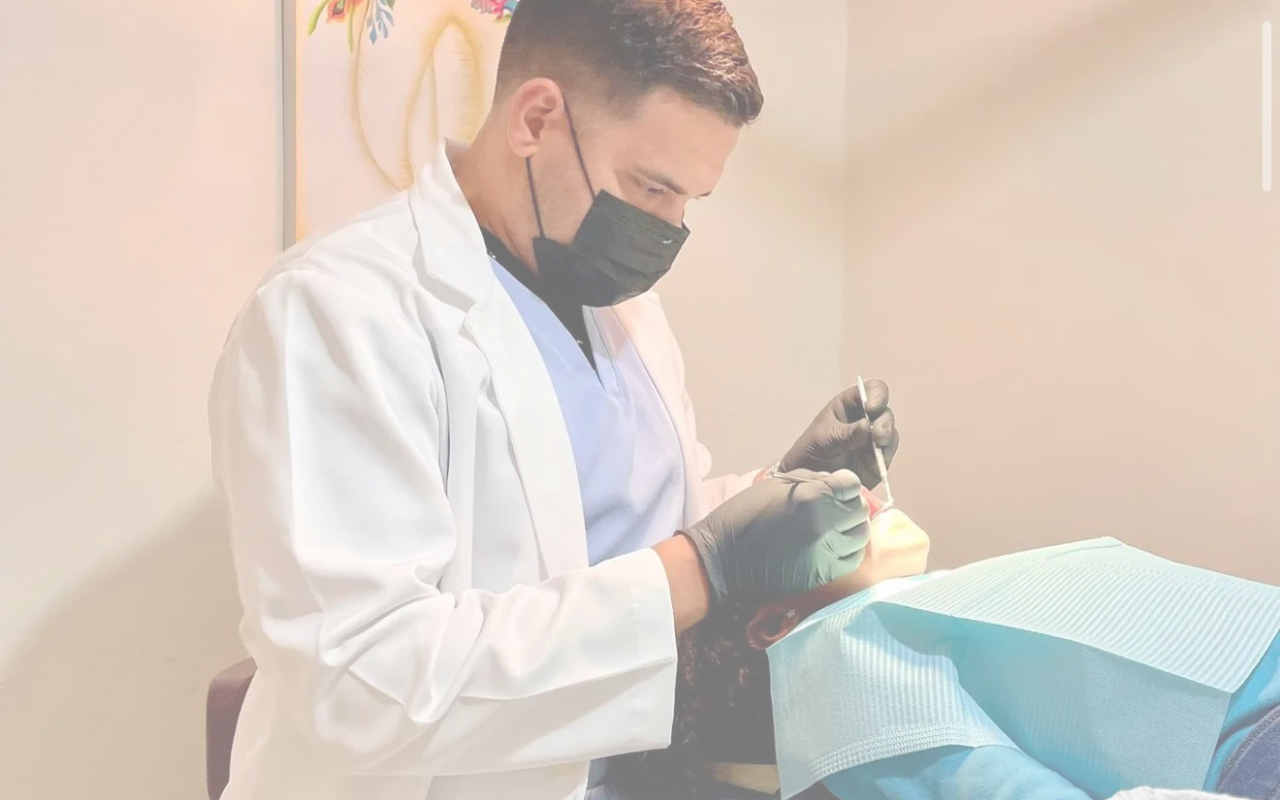
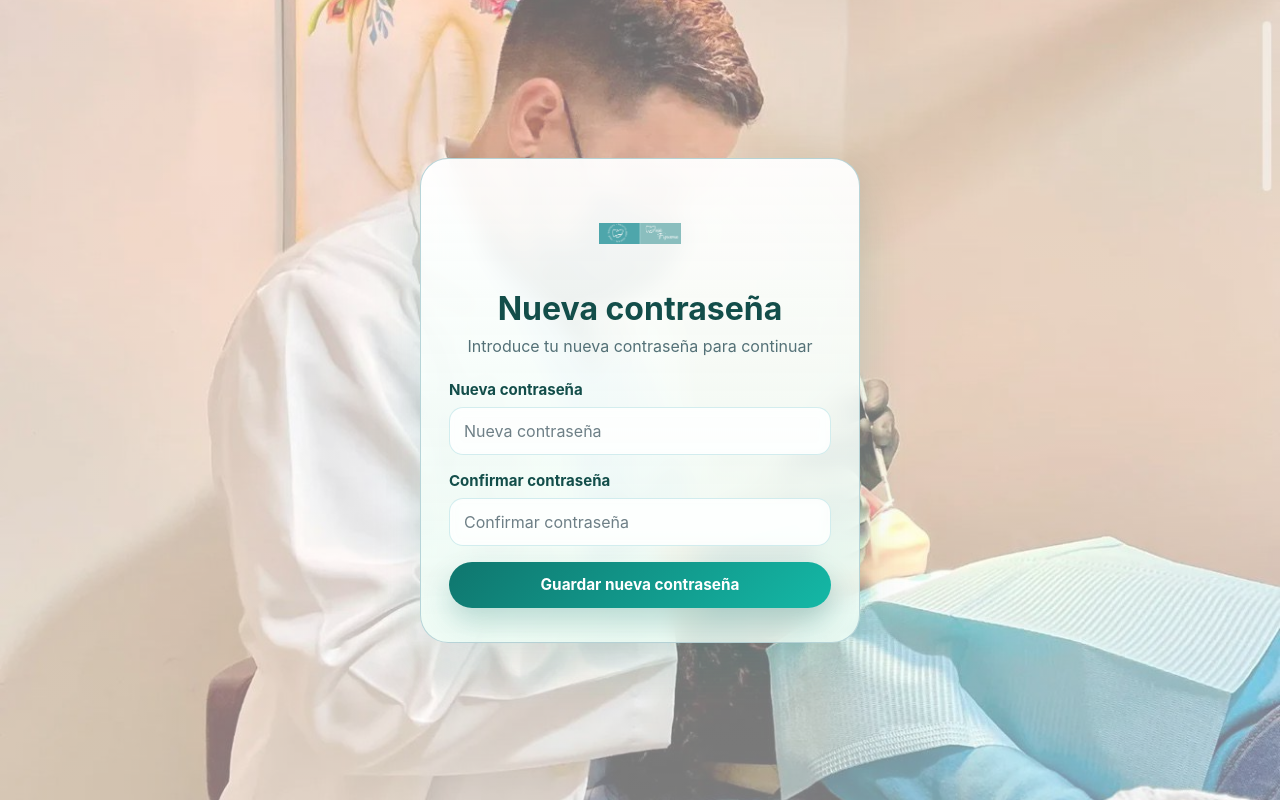
Before and after one commit to alexisrrh/consultorio-odontologico, a React (Vite) app: page /actualizar-password in a window 1280 px wide. Before the commit this address had no page. Built offline with nearby package versions, Linux system fonts and the light colour scheme.

Commit message:
agregar recuperacion de contraseña

```diff
--- a/src/App.jsx
+++ b/src/App.jsx
@@ -11,7 +11,7 @@ import DashboardMedico from "./paginas/DashboardMedico";
 import CitasMedico from "./paginas/CitasMedico";
 import PacienteDetalles from "./paginas/PacienteDetalles";
 import PanelClinico from "./paginas/PanelClinico";
-
+import ActualizarPassword from "./paginas/ActualizarPassword";
 import "./App.css";
 
 function App() {
@@ -34,7 +34,7 @@ function App() {
               </ProtectedRoute>
             }
           />
-
+<Route path="/actualizar-password" element={<ActualizarPassword />} />
           <Route
             path="/dashboard-medico" element={<ProtectedRoute allowedRoles={["medico"]}>
                 <DashboardMedico />
--- /dev/null
+++ b/src/paginas/ActualizarPassword.jsx
@@ -0,0 +1,91 @@
+import { useState } from "react";
+import { useNavigate } from "react-router-dom";
+import { actualizarPasswordNueva } from "../servicios/auth";
+import logoClinica from "../assets/logo-clinica.png";
+
+function ActualizarPassword() {
+  const navigate = useNavigate();
+  const [password, setPassword] = useState("");
+  const [confirmarPassword, setConfirmarPassword] = useState("");
+  const [cargando, setCargando] = useState(false);
+  const [errorMsg, setErrorMsg] = useState("");
+  const [mensajeOk, setMensajeOk] = useState("");
+
+  const handleActualizar = async (e) => {
+    e.preventDefault();
+    setErrorMsg("");
+    setMensajeOk("");
+
+    if (password.length < 6) {
+      setErrorMsg("La contraseña debe tener al menos 6 caracteres");
+      return;
+    }
+
+    if (password !== confirmarPassword) {
+      setErrorMsg("Las contraseñas no coinciden");
+      return;
+    }
+
+    try {
+      setCargando(true);
+      await actualizarPasswordNueva(password);
+      setMensajeOk("Contraseña actualizada correctamente");
+
+      setTimeout(() => {
+        navigate("/login");
+      }, 1500);
+    } catch (error) {
+      console.error("Error actualizando contraseña:", error);
+      setErrorMsg(error.message || "No se pudo actualizar la contraseña");
+    } finally {
+      setCargando(false);
+    }
+  };
+
+  return (
+    <div className="login-container">
+      <div className="login-card">
+        <div className="login-header">
+          <img src={logoClinica} alt="Logo clínica" className="login-logo" />
+          <h2>Nueva contraseña</h2>
+          <p>Introduce tu nueva contraseña para continuar</p>
+        </div>
+
+        <form onSubmit={handleActualizar} className="login-form">
+          <div className="login-input-group">
+            <label htmlFor="password">Nueva contraseña</label>
+            <input
+              id="password"
+              type="password"
+              placeholder="Nueva contraseña"
+              value={password}
+              onChange={(e) => setPassword(e.target.value)}
+              required
+            />
+          </div>
+
+          <div className="login-input-group">
+            <label htmlFor="confirmarPassword">Confirmar contraseña</label>
+            <input
+              id="confirmarPassword"
+              type="password"
+              placeholder="Confirmar contraseña"
+              value={confirmarPassword}
+              onChange={(e) => setConfirmarPassword(e.target.value)}
+              required
+            />
+          </div>
+
+          {errorMsg && <p className="login-error">{errorMsg}</p>}
+          {mensajeOk && <p className="login-success">{mensajeOk}</p>}
+
+          <button type="submit" className="login-btn" disabled={cargando}>
+            {cargando ? "Actualizando..." : "Guardar nueva contraseña"}
+          </button>
+        </form>
+      </div>
+    </div>
+  );
+}
+
+export default ActualizarPassword;
--- a/src/paginas/Login.jsx
+++ b/src/paginas/Login.jsx
@@ -1,6 +1,6 @@
 import { useState } from "react";
 import { useNavigate } from "react-router-dom";
-import { loginUsuario } from "../servicios/auth";
+import { loginUsuario, enviarRecuperacionPassword } from "../servicios/auth";
 import { supabase } from "../servicios/supabase";
 import logoClinica from "../assets/logo-clinica.png";
 
@@ -10,6 +10,12 @@ function Login() {
   const [password, setPassword] = useState("");
   const [cargando, setCargando] = useState(false);
   const [errorMsg, setErrorMsg] = useState("");
+
+  const [mostrarRecuperacion, setMostrarRecuperacion] = useState(false);
+  const [emailRecuperacion, setEmailRecuperacion] = useState("");
+  const [cargandoRecuperacion, setCargandoRecuperacion] = useState(false);
+  const [mensajeRecuperacion, setMensajeRecuperacion] = useState("");
+  const [errorRecuperacion, setErrorRecuperacion] = useState("");
 
   const handleLogin = async (e) => {
     e.preventDefault();
@@ -48,19 +54,35 @@ function Login() {
 
       const mensaje = error.message?.toLowerCase() || "";
 
-      if (mensaje.includes("email not confirmed")) {
-        setErrorMsg("Debes confirmar tu correo antes de iniciar sesión");
-      } else if (mensaje.includes("invalid login credentials")) {
+      if (mensaje.includes("invalid login credentials")) {
         setErrorMsg("Correo o contraseña incorrectos");
-      } else if (
-        mensaje.includes("cannot coerce the result to a single json object")
-      ) {
-        setErrorMsg("Hay un problema con el perfil del usuario en la base de datos");
       } else {
         setErrorMsg(error.message || "No se pudo iniciar sesión");
       }
     } finally {
       setCargando(false);
+    }
+  };
+
+  const handleRecuperacion = async (e) => {
+    e.preventDefault();
+    setMensajeRecuperacion("");
+    setErrorRecuperacion("");
+
+    try {
+      setCargandoRecuperacion(true);
+      await enviarRecuperacionPassword(emailRecuperacion);
+      setMensajeRecuperacion(
+        "Te enviamos un enlace para restablecer tu contraseña. Revisa tu correo."
+      );
+      setEmailRecuperacion("");
+    } catch (error) {
+      console.error("Error enviando recuperación:", error);
+      setErrorRecuperacion(
+        error.message || "No se pudo enviar el correo de recuperación"
+      );
+    } finally {
+      setCargandoRecuperacion(false);
     }
   };
 
@@ -98,6 +120,19 @@ function Login() {
             />
           </div>
 
+          <button
+            type="button"
+            className="login-forgot-link"
+            onClick={() => {
+              setMostrarRecuperacion(true);
+              setEmailRecuperacion(email);
+              setMensajeRecuperacion("");
+              setErrorRecuperacion("");
+            }}
+          >
+            ¿Olvidaste tu contraseña?
+          </button>
+
           {errorMsg && <p className="login-error">{errorMsg}</p>}
 
           <button type="submit" className="login-btn" disabled={cargando}>
@@ -126,6 +161,54 @@ function Login() {
           </button>
         </div>
       </div>
+
+      {mostrarRecuperacion && (
+        <div className="login-modal-overlay">
+          <div className="login-modal">
+            <h3>Recuperar contraseña</h3>
+            <p>
+              Introduce tu correo y te enviaremos un enlace para cambiar la contraseña.
+            </p>
+
+            <form onSubmit={handleRecuperacion} className="login-form">
+              <div className="login-input-group">
+                <label htmlFor="emailRecuperacion">Correo electrónico</label>
+                <input
+                  id="emailRecuperacion"
+                  type="email"
+                  placeholder="Correo"
+                  value={emailRecuperacion}
+                  onChange={(e) => setEmailRecuperacion(e.target.value)}
+                  required
+                />
+              </div>
+
+              {errorRecuperacion && <p className="login-error">{errorRecuperacion}</p>}
+              {mensajeRecuperacion && (
+                <p className="login-success">{mensajeRecuperacion}</p>
+              )}
+
+              <div className="login-modal-actions">
+                <button
+                  type="button"
+                  className="login-back-btn"
+                  onClick={() => setMostrarRecuperacion(false)}
+                >
+                  Cerrar
+                </button>
+
+                <button
+                  type="submit"
+                  className="login-btn"
+                  disabled={cargandoRecuperacion}
+                >
+                  {cargandoRecuperacion ? "Enviando..." : "Enviar enlace"}
+                </button>
+              </div>
+            </form>
+          </div>
+        </div>
+      )}
     </div>
   );
 }
--- a/src/servicios/auth.js
+++ b/src/servicios/auth.js
@@ -1,4 +1,7 @@
 import { supabase } from "./supabase";
+
+const appUrl =
+  import.meta.env.VITE_APP_URL || "https://consultorio-odontologico-lac.vercel.app";
 
 export async function registrarCliente({ email, password, nombre }) {
   const { data, error } = await supabase.auth.signUp({
@@ -26,6 +29,24 @@ export async function loginUsuario({ email, password }) {
   return data;
 }
 
+export async function enviarRecuperacionPassword(email) {
+  const { data, error } = await supabase.auth.resetPasswordForEmail(email, {
+    redirectTo: `${appUrl}/actualizar-password`,
+  });
+
+  if (error) throw error;
+  return data;
+}
+
+export async function actualizarPasswordNueva(password) {
+  const { data, error } = await supabase.auth.updateUser({
+    password,
+  });
+
+  if (error) throw error;
+  return data;
+}
+
 export async function cerrarSesion() {
   const { error } = await supabase.auth.signOut();
   if (error) throw error;
```
Also changed, not shown: 1 other file (tests, documents, lock files or other folders).
